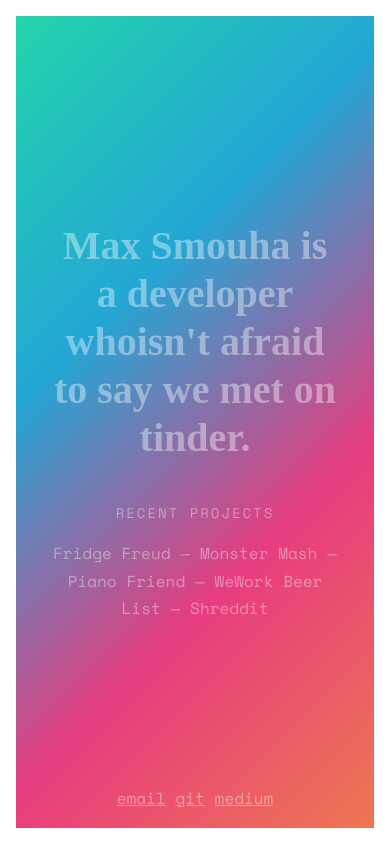
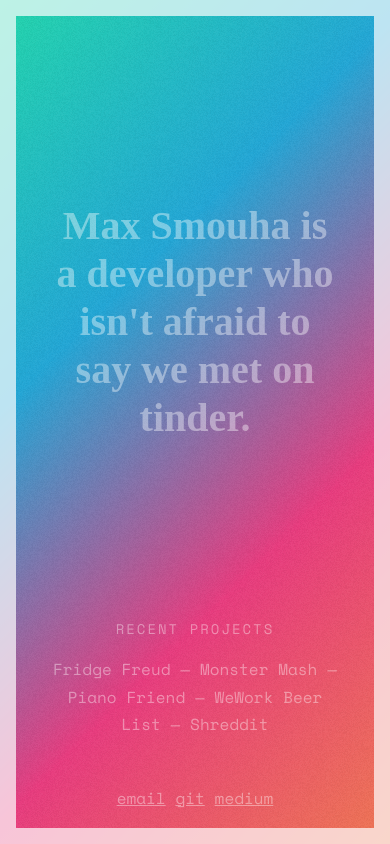
Before and after one commit to squamuglia/personal-site, a React (Create React App) app: page / in a window 390 px wide. Built offline with nearby package versions, Linux system fonts and the light colour scheme; a web font is replaced by a local one.

Commit message:
noise and responsiveness

```diff
--- a/src/App.js
+++ b/src/App.js
@@ -27,11 +27,8 @@ class App extends Component {
   render() {
     return (
       <React.Fragment>
-        <div
-          id="stripe"
-          className="App fill abs m1"
-          onMouseMove={this.hoverColor}
-        />
+        <div id="stripe" className="App left right yview abs" />
+        <div className="fill noise abs border" onMouseMove={this.hoverColor} />
         <div className="aic jcc f fw p1 yview">
           <div className="gutter p2 fa ac o-4 white">
             <Headline />
--- a/src/components/headline.js
+++ b/src/components/headline.js
@@ -25,12 +25,12 @@ nextRando();
 
 const Headline = () => {
   return (
-    <React.Fragment>
+    <div className="__headline">
       <h1 className="mb1">
-        Max Smouha is a developer who
+        Max Smouha is a developer who{' '}
         <span id="headline">{randomHeadline()}</span>.
       </h1>
-    </React.Fragment>
+    </div>
   );
 };
 
--- a/src/index.css
+++ b/src/index.css
@@ -13,12 +13,16 @@
 
 /* Containers */
   .gutter { max-width: 60rem; margin:0 auto; }
+  .noise { background: url('/noise.png'); opacity: 0.7; }
+  .__headline { min-height: 15rem }
 
 /* Breakpoints */
 @media (max-width: 30em){
   .xs-hide{ display:none !important }
   h1, .h1 { font-size: 2.5rem  }
   .mobile-button { position: fixed;  }
+  .__headline { min-height: 24rem }
+  .gutter { max-width: 60rem; margin:6rem auto 0 auto; }
 }
 
 @media (min-width: 40em) and (max-width: 52em){
--- a/src/lib/borders.css
+++ b/src/lib/borders.css
@@ -1,4 +1,4 @@
-.border { border: 1px solid #000  }
+.border { border: 1rem solid #fff  }
 
 .border-top {
   border-top-style:solid;
```
Also changed, not shown: public/noise.png (added).
